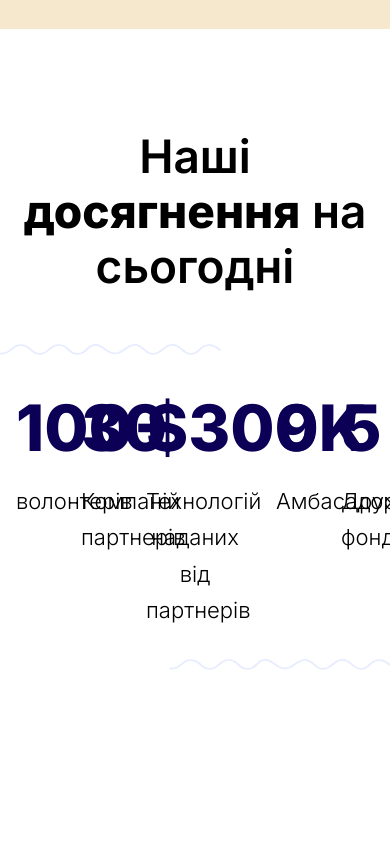
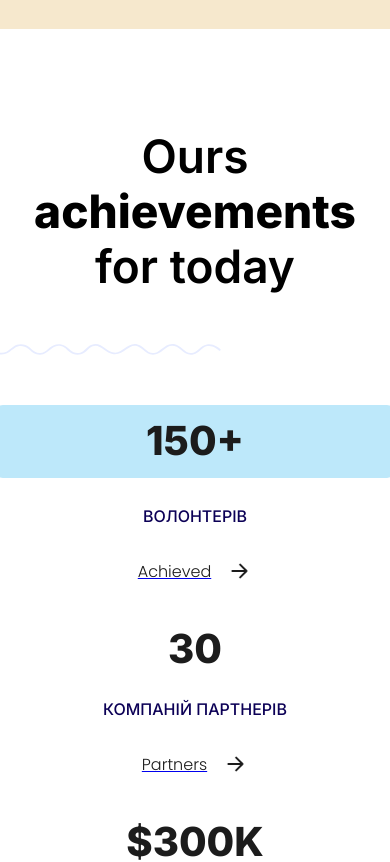
Before and after one commit to swarzmuller/site-volonterstvo, a Next.js app: page /en in a window 390 px wide. Shown: the part 1100-1962 px from the top of the page. Built offline with nearby package versions, Linux system fonts and the light colour scheme.

Commit message:
fix(Stats): made mobile version, add translate

```diff
--- a/messages/en.json
+++ b/messages/en.json
@@ -20,16 +20,19 @@
       "volunteers": "volunteers"
     },
     "ourAchievements": {
-      "our": "Наші",
-      "achievements": "досягнення",
-      "forToday": "на сьогодні"
+      "our": "Ours",
+      "achievements": "achievements",
+      "forToday": "for today"
     },
     "stats": {
       "volunteers": "волонтерів",
       "partnerCompanies": "Компаній партнерів",
       "partnersTechnologies": "Технологій наданих від партнерів",
       "ambassadors": "Амбасадорів",
-      "friendlyFounds": "Дружніх фондів"
+      "friendlyFounds": "Дружніх фондів",
+      "linkTextJoin": "Achieved",
+      "linkTextBecomePartner": "Partners",
+      "linkTextLearnMore": "Learn more"
     },
     "ourDirections": {
       "our": "Наші",
--- a/messages/ua.json
+++ b/messages/ua.json
@@ -24,11 +24,14 @@
       "forToday": "на сьогодні"
     },
     "stats": {
-      "volunteers": "волонтерів",
+      "volunteers": "Волонтерів, які долучилися",
       "partnerCompanies": "Компаній партнерів",
-      "partnersTechnologies": "Технологій наданих від партнерів",
+      "partnersTechnologies": "Технологій від партнерів",
       "ambassadors": "Амбасадорів",
-      "friendlyFounds": "Дружніх фондів"
+      "friendlyFounds": "Дружніх фондів",
+      "linkTextJoin": "Долучитися",
+      "linkTextBecomePartner": "Стати партнером",
+      "linkTextLearnMore": "Дізнатися більше"
     },
     "ourDirections": {
       "our": "Наші",
--- /dev/null
+++ b/src/assets/icons/ArrowIcon.js
@@ -0,0 +1,8 @@
+export const ArrowIcon = () => {
+   return (
+      <svg width="35" height="34" viewBox="0 0 35 34" fill="none" xmlns="http://www.w3.org/2000/svg">
+         <path d="M10.4289 16.9709H24.5711M24.5711 16.9709L18.2071 10.607M24.5711 16.9709L18.2071 23.3349"
+               stroke="#1C1C1C" strokeWidth="2" strokeLinecap="round" strokeLinejoin="round"/>
+      </svg>
+   );
+};
--- a/src/components/PagesContent/MainIndex/components/Stats/Stats.constants.ts
+++ /dev/null
@@ -1,37 +0,0 @@
-interface Data {
-  value: string,
-  description: string,
-  size: number | 'grow' | 'auto',
-}
-
-const DATA:Data[] = [
-  {
-    value: '100+',
-    description: 'stats.volunteers',
-    size: 2,
-  },
-  {
-    value: '30',
-    description: 'stats.partnerCompanies',
-    size: 2,
-  },
-  {
-    value: '$300K',
-    description: 'stats.partnersTechnologies',
-    size: 'grow',
-  },
-  {
-    value: '9',
-    description: 'stats.ambassadors',
-    size: 2,
-  },
-  {
-    value: '5',
-    description: 'stats.friendlyFounds',
-    size: 2,
-  },
-]
-
-export {
-  DATA
-};
--- a/src/components/PagesContent/MainIndex/components/Stats/Stats.tsx
+++ b/src/components/PagesContent/MainIndex/components/Stats/Stats.tsx
@@ -1,53 +1,58 @@
-import {Grid2, Stack, Typography, useTheme} from "@mui/material";
+import {Box, Grid2, Typography, useMediaQuery, useTheme} from "@mui/material";
 import {useTranslations} from "next-intl";
-import {DATA} from "@/src/components/PagesContent/MainIndex/components/Stats/Stats.constants";
+import {css} from "@emotion/react";
+
 import Splitter, {LOCATION} from "@/src/components/PagesContent/shared/Splitter/Splitter";
 import {GridSize} from "@mui/material/Grid2/Grid2";
-import {css} from "@emotion/react";
+import {mock} from "@/src/components/PagesContent/MainIndex/components/Stats/mock";
+import * as S from "./styles";
+import Link from "next/link";
+import {ArrowIcon} from "@/src/assets/icons/ArrowIcon";
 
 const Stats = () => {
    const {palette} = useTheme();
    const t = useTranslations('HomePage');
+   const isMobile = useMediaQuery('(max-width: 599px)');
+
    return (
       <>
-         <Grid2
-            container
-            sx={{
-               padding: '30px 8px',
-            }}
-            spacing={4}
-            justifyContent="space-between"
-         >
-            {
-               DATA.map((item, id) => {
+         <Grid2 sx={{...S.List}}>
+            {mock.map((item, index) => {
                const itemSize: GridSize = Number.isNaN(item.size) ? "grow" : item.size;
+               const isFirstItem = index === 0;
                return (
                   <Grid2
-                        key={id}
-                        size={itemSize}
-                        textAlign="center"
-                     >
-                        <Stack
-                           direction="column"
+                     spacing={itemSize}
+                     key={index}
+                     sx={{...S.Item}}
                   >
                      <Typography
                         variant="h5"
-                              fontSize="64px"
                         color={palette.primary['900']}
                         sx={{
-                                 marginBottom: '12px',
+                           ...S.TextItem,
+                           ...(isFirstItem && {...S.FirstTextItem}),
                         }}
                      >
                         {item.value}
                      </Typography>
                      <Typography
                         variant="caption"
-                              fontSize="22px"
-                              fontWeight="normal"
+                        sx={{...S.Description}}
                      >
                         {t(item.description)}
                      </Typography>
-                        </Stack>
+                     {item?.linkText && isMobile &&
+                        <Link href={'#'}>
+                           <Typography
+                              sx={{...S.Link}}
+                           >
+                              {t(item.linkText)}
+                              <Box sx={S.ArrowIconWrapper}>
+                                 <ArrowIcon/>
+                              </Box>
+                           </Typography>
+                        </Link>}
                   </Grid2>
                )
             })
--- /dev/null
+++ b/src/components/PagesContent/MainIndex/components/Stats/mock.ts
@@ -0,0 +1,37 @@
+interface IMock {
+   value: string,
+   description: string,
+   size: number | 'grow' | 'auto',
+   linkText?: string
+}
+
+export const mock: IMock[] = [
+   {
+      value: '150+',
+      description: 'stats.volunteers',
+      size: 2,
+      linkText: 'stats.linkTextJoin'
+   },
+   {
+      value: '30',
+      description: 'stats.partnerCompanies',
+      size: 2,
+      linkText: 'stats.linkTextBecomePartner'
+   },
+   {
+      value: '$300K',
+      description: 'stats.partnersTechnologies',
+      size: 'grow',
+      linkText: 'stats.linkTextLearnMore'
+   },
+   {
+      value: '9',
+      description: 'stats.ambassadors',
+      size: 2,
+   },
+   {
+      value: '5',
+      description: 'stats.friendlyFounds',
+      size: 2,
+   },
+]
--- /dev/null
+++ b/src/components/PagesContent/MainIndex/components/Stats/styles.ts
@@ -0,0 +1,90 @@
+import {css} from "@emotion/react";
+
+export const FirstTextItem = css`
+   @media screen and (max-width: 599px) {
+      font-size: 40px;
+      line-height: 106%;
+      color: #1C1C1C;
+      border-radius: 10px;
+      background-color: #BDE8FA;
+      text-align: center;
+      padding: 15px;
+      margin-bottom: 25px;
+      width: 100%;
+   }
+   @media screen and (min-width: 600px) {
+      font-size: 68px;
+      color: #0C0056;
+      margin-bottom: 12px;
+   }
+`;
+
+export const TextItem = css`
+   @media screen and (max-width: 599px) {
+      font-size: 40px;
+      line-height: 106%;
+      color: #1C1C1C;
+      text-align: center;
+      margin-bottom: 25px;
+   }
+   @media screen and (min-width: 600px) {
+      font-size: 68px;
+      color: #0C0056;
+      margin-bottom: 12px;
+   }
+`
+
+export const List = css`
+   display: grid;
+   grid-template-columns: 1fr;
+   padding: 50px 0;
+   gap: 40px;
+
+   @media screen and (min-width: 600px) {
+      padding: 30px 0;
+      grid-template-columns: repeat(auto-fit, minmax(250px, 1fr));
+   }
+`
+
+export const Description = css`
+   text-wrap: pretty;
+   text-align: center;
+   font-size: 22px;
+   font-weight: 400;
+   color: #20272C;
+   @media screen and (max-width: 599px) {
+      font-weight: 500;
+      font-size: 16px;
+      text-transform: uppercase;
+      color: #0C0056;
+      &:not(:last-child) {
+         margin-bottom: 25px;
+      }
+   }
+`
+export const Item = css`
+   display: flex;
+   flex-direction: column;
+   align-items: center;
+`
+export const Link = css`
+   display: flex;
+   align-items: center;
+   gap: 6px;
+   font-size: 16px;
+   line-height: 120%;
+   color: #1C1C1C;
+`
+export const ArrowIconWrapper = css`
+   display: inline-flex;
+   animation: moveIcon 0.5s infinite alternate;
+
+   @keyframes moveIcon {
+      0% {
+         transform: translateX(0);
+      }
+      100% {
+         transform: translateX(5px);
+      }
+   }
+`
--- a/src/theme/fonts.js
+++ b/src/theme/fonts.js
@@ -2,7 +2,7 @@ import { Inter, Poppins, Roboto } from 'next/font/google'
 
 const inter = Inter({
   subsets: ['latin', 'cyrillic', 'cyrillic-ext'],
-  weight: ['300', '600', '800'],
+  weight: ['300','400', '500', '600', '800'],
   variable: '--font-inter'
 })
 
```
Also changed, not shown: public/icons/arrow.svg (added). Lines whose indentation alone changed are shown as unchanged.
